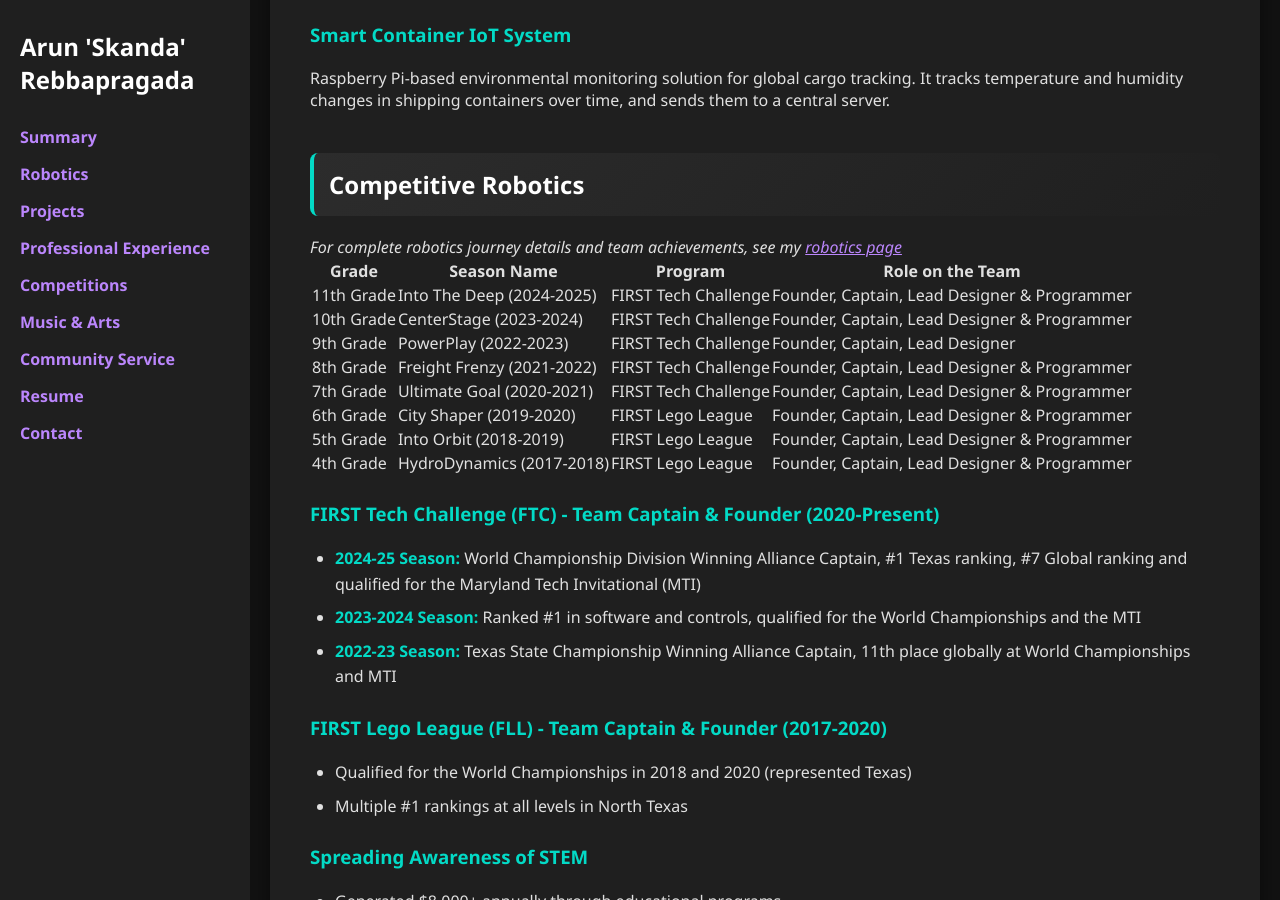
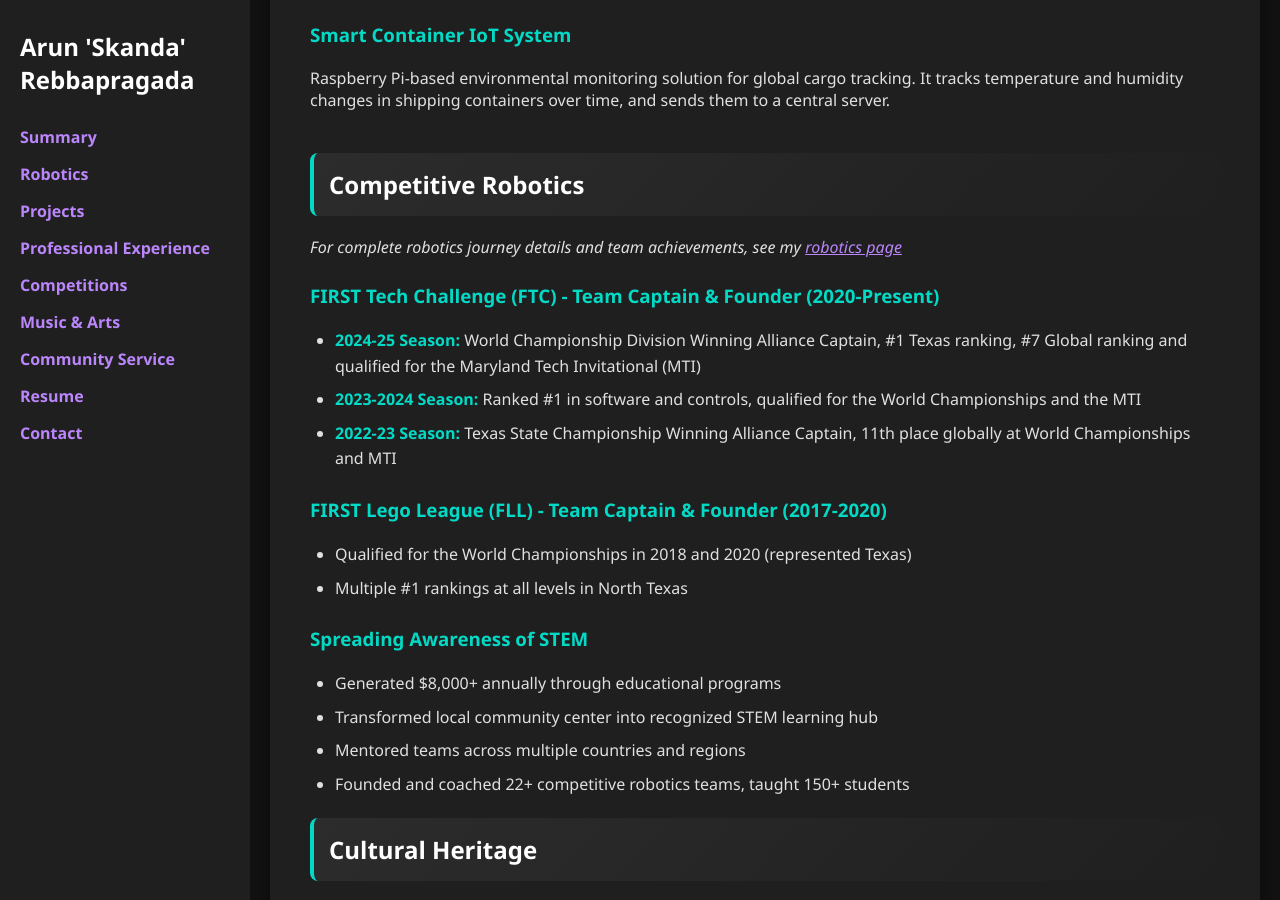
Before and after one commit to skandacode/skandacode.github.io, a Jekyll site: the page built from summary.md, in a window 1280 px wide and 900 px high, scrolled down 3629 px. Built offline with Jekyll 4.4.1, drawn with Linux system fonts in a browser that asks for light colours.

Commit message:
Revert "add table to summary"
This reverts commit 6b7f4578fd178a2159f74a868453206198eafb90.

```diff
--- a/summary.md
+++ b/summary.md
@@ -125,17 +125,6 @@ Raspberry Pi-based environmental monitoring solution for global cargo tracking.
 
 *For complete robotics journey details and team achievements, see my [robotics page](robotics.md)*
 
-| Grade       | Season Name               | Program             | Role on the Team                                 |
-|-------------|---------------------------|----------------------|---------------------------------------------------|
-| 11th Grade  | Into The Deep (2024-2025) | FIRST Tech Challenge | Founder, Captain, Lead Designer & Programmer      |
-| 10th Grade  | CenterStage (2023-2024)   | FIRST Tech Challenge | Founder, Captain, Lead Designer & Programmer      |
-| 9th Grade   | PowerPlay (2022-2023)     | FIRST Tech Challenge | Founder, Captain, Lead Designer      |
-| 8th Grade   | Freight Frenzy (2021-2022)| FIRST Tech Challenge | Founder, Captain, Lead Designer & Programmer      |
-| 7th Grade   | Ultimate Goal (2020-2021) | FIRST Tech Challenge | Founder, Captain, Lead Designer & Programmer      |
-| 6th Grade   | City Shaper (2019-2020)   | FIRST Lego League    | Founder, Captain, Lead Designer & Programmer      |
-| 5th Grade   | Into Orbit (2018-2019)    | FIRST Lego League    | Founder, Captain, Lead Designer & Programmer      |
-| 4th Grade   | HydroDynamics (2017-2018) | FIRST Lego League    | Founder, Captain, Lead Designer & Programmer      |
-
 ### FIRST Tech Challenge (FTC) - Team Captain & Founder (2020-Present)
 
 - **2024-25 Season:** World Championship Division Winning Alliance Captain, #1 Texas ranking, #7 Global ranking and qualified for the Maryland Tech Invitational (MTI)
```
